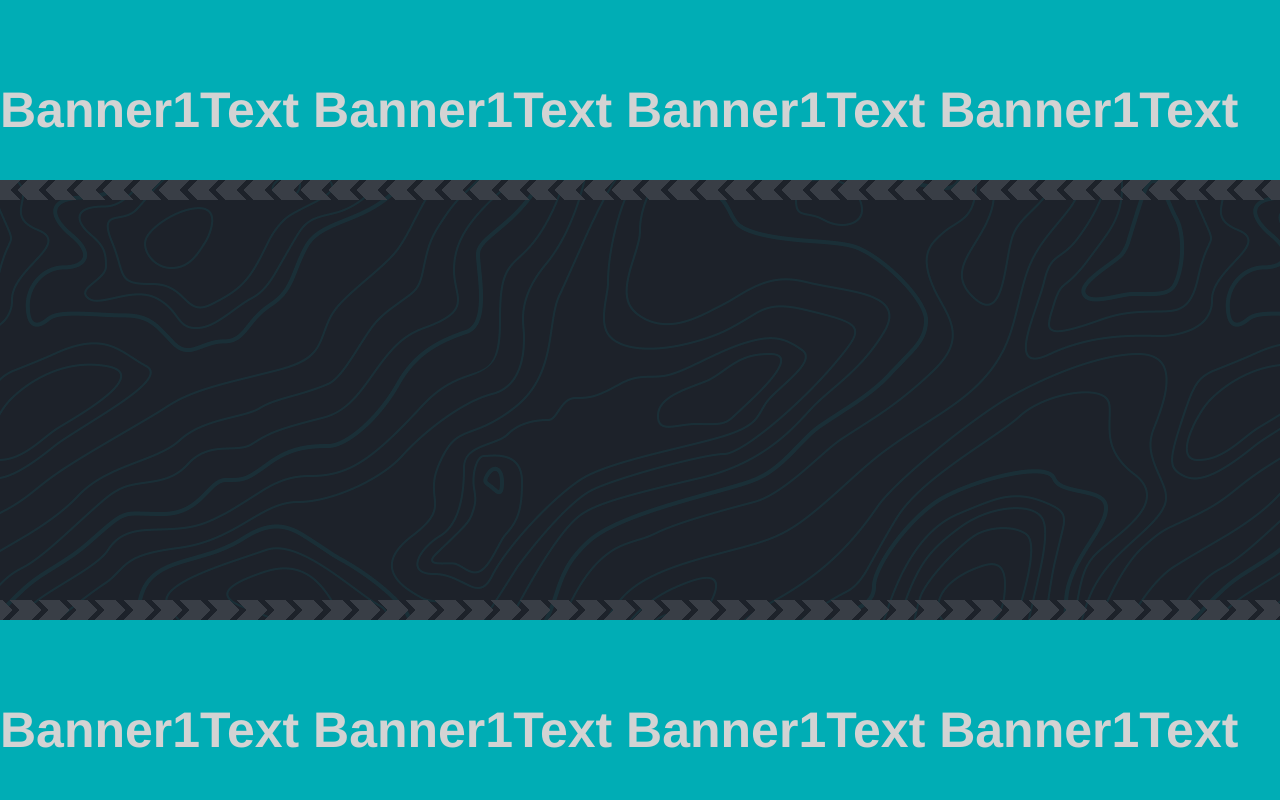
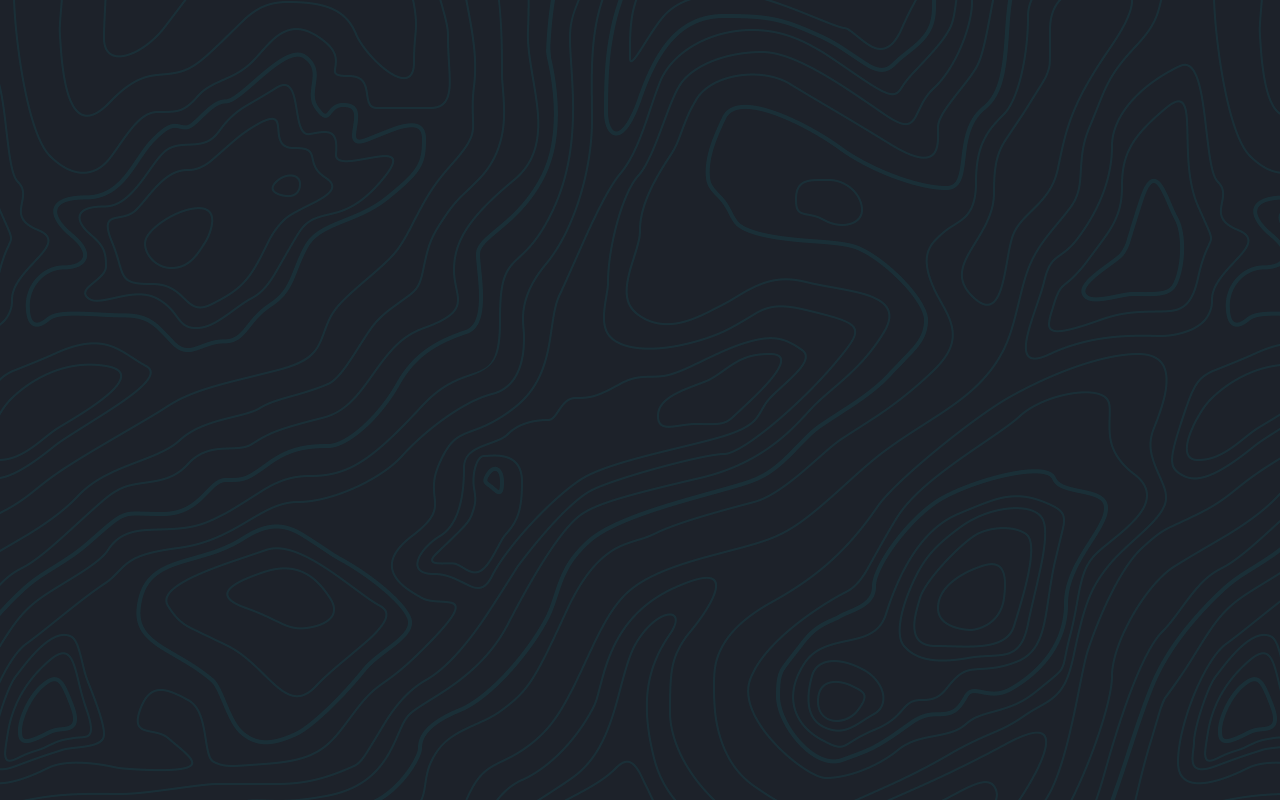
Before and after one commit to HXSlimeng/HXS_HomePage, a Vue app: page /#/home in a window 1280 px wide. Shown: the top 800 px of the page. Built offline with nearby package versions, Linux system fonts and the light colour scheme; no server answers.

Commit message:
隐藏banner

```diff
--- a/src/views/home.vue
+++ b/src/views/home.vue
@@ -33,8 +33,8 @@
             <div class="moduleMain">
                 <div class="moduleOuter"></div>
                 <div class="webglMale" :class="{landingOuter:landing}">
-                    <div class="banner1" v-if="landing">Banner1Text Banner1Text Banner1Text Banner1Text </div>
-                    <div class="banner2" v-if="landing">Banner1Text Banner1Text Banner1Text Banner1Text </div>
+                    <!-- <div class="banner1" v-if="landing">Banner1Text Banner1Text Banner1Text Banner1Text </div> -->
+                    <!-- <div class="banner2" v-if="landing">Banner1Text Banner1Text Banner1Text Banner1Text </div> -->
                 </div>
             </div>
         </div>
@@ -83,8 +83,8 @@ function afterLandingComplete() {
         tl.fromTo('.moduleOuter', { rotation: 45 }, { scale: 1, rotation: 45, ease: 'elastic', duration: 1.2 }, '-=1')
         tl.to(humanCanvas, { opacity: 1 })
     }
-    tl.from('.banner1', { x: 1000, y: -1000, duration: 4, ease: 'power4' })
-    tl.from('.banner2', { x: -1000, y: 1000, duration: 4, ease: 'power4' }, '-=4')
+    // tl.from('.banner1', { x: 1000, y: -1000, duration: 4, ease: 'power4' })
+    // tl.from('.banner2', { x: -1000, y: 1000, duration: 4, ease: 'power4' }, '-=4')
     tl.to(humanCanvas, { opacity: 0, onComplete: afterHumanFadeOut })
 }
 
```
